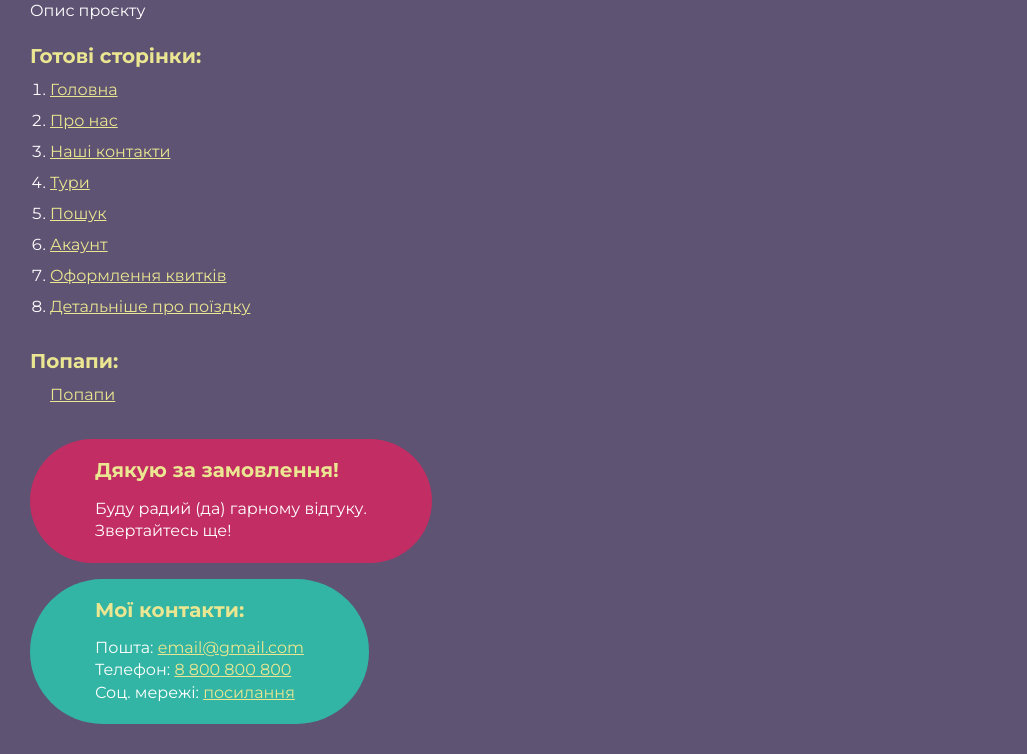
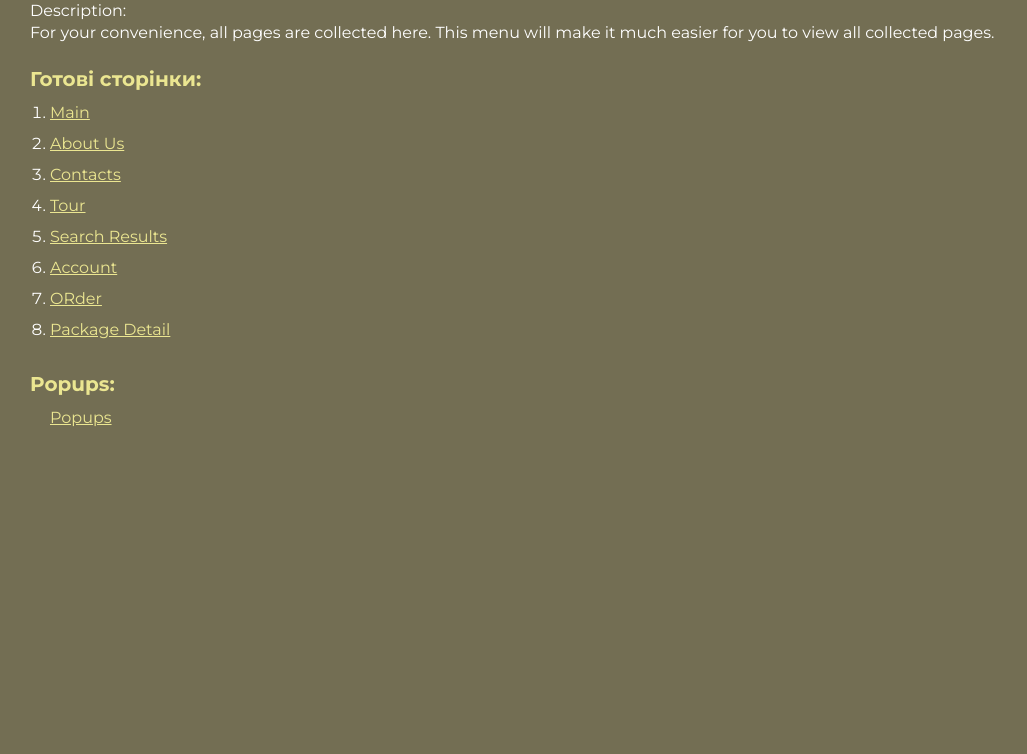
Before and after one commit to VolodymyYR/travel-agency, a plain HTML site: page index.html in a window 1280 px wide. Shown: the part 90-844 px from the top of the page, without its empty margins (0-1027 px from the left). After the commit the page ends 800 px from the top, so only its background shows below. Drawn offline with Linux system fonts and the light colour scheme.

Commit message:
Опис змін

```diff
--- a/index.html
+++ b/index.html
@@ -4,41 +4,31 @@
 <head>
 	<meta charset="UTF-8">
 	<meta name="viewport" content="width=device-width, initial-scale=1.0">
-	<title>Верстка «Travel_Agency»</title>
+	<title>«Travel_Agency»</title>
 </head>
 
 <body>
 	<div class="rootpage">
-		<h1>Верстка «Travel_Agency»</h1>
+		<h1>«Travel_Agency»</h1>
 		<div class="rootpage__info">
-			Опис проєкту
+			Description:<br>
+            <p>For your convenience, all pages are collected here. This menu will make it much easier for you to view all collected pages.</p>
 		</div>
 		<h2>Готові сторінки:</h2>
 		<ol class="rootpage__list">
-			<li><a target="_blank" href="home.html">Головна</a></li>
-			<li><a target="_blank" href="aboutUs.html">Про нас</a></li>
-			<li><a target="_blank" href="contacts.html">Наші контакти</a></li>
-			<li><a target="_blank" href="tour.html">Тури</a></li>
-			<li><a target="_blank" href="searchResults.html">Пошук</a></li>
-			<li><a target="_blank" href="account.html">Акаунт</a></li>
-			<li><a target="_blank" href="order.html">Оформлення квитків</a></li>
-			<li><a target="_blank" href="packageDetail.html">Детальніше про поїздку</a></li>
+			<li><a target="_blank" href="home.html">Main</a></li>
+			<li><a target="_blank" href="aboutUs.html">About Us</a></li>
+			<li><a target="_blank" href="contacts.html">Contacts</a></li>
+			<li><a target="_blank" href="tour.html">Tour</a></li>
+			<li><a target="_blank" href="searchResults.html">Search Results</a></li>
+			<li><a target="_blank" href="account.html">Account</a></li>
+			<li><a target="_blank" href="order.html">ORder</a></li>
+			<li><a target="_blank" href="packageDetail.html">Package Detail</a></li>
 		</ol>
-		<h2>Попапи:</h2>
+		<h2>Popups:</h2>
 		<ol class="rootpage__list">
-			<a href="popup-list.html" target="_blank" class="rootpage__link">Попапи</a>
+			<a href="popup-list.html" target="_blank" class="rootpage__link">Popups</a>
 		</ol>
-		<div class="rootpage__tnx">
-			<h2>Дякую за замовлення!</h2>
-			<p>Буду радий (да) гарному відгуку.</p>
-			<p>Звертайтесь ще!</p>
-		</div>
-		<div class="rootpage__contacts">
-			<h2>Мої контакти:</h2>
-			<p>Пошта: <a href="mailto:email@gmail.com">email@gmail.com</a></p>
-			<p>Телефон: <a href="tel:8800800800">8 800 800 800</a></p>
-			<p>Соц. мережі: <a href="">посилання</a></p>
-		</div>
 	</div>
 </body>
 <style>
@@ -62,7 +52,7 @@
 		min-width: 320px;
 		width: 100%;
 		color: #fff;
-		background-color: #5e5373;
+		background-color: #736e53;
 	}
 
 	body {
```
